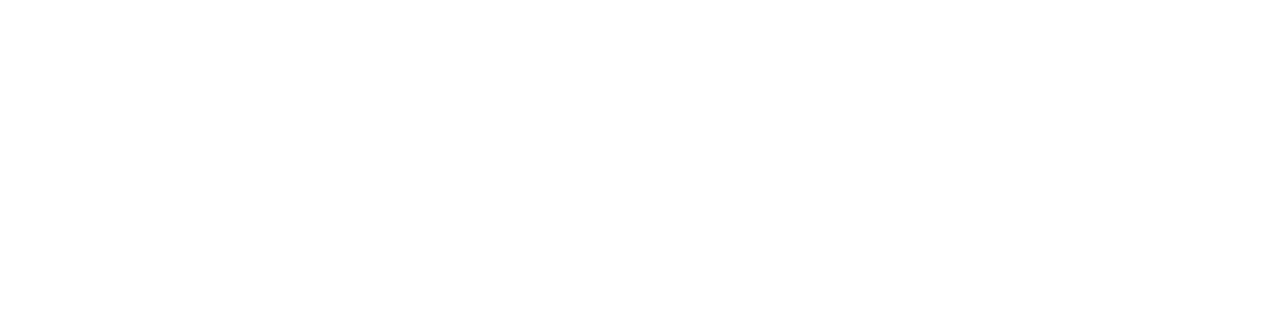
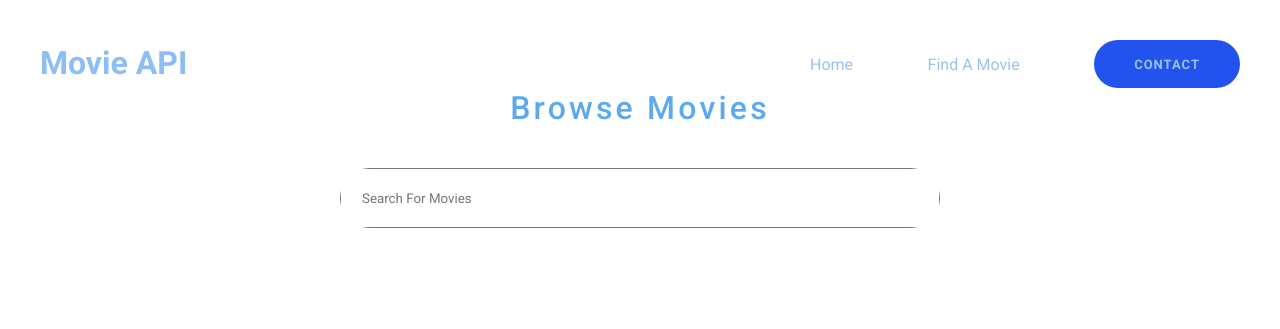
Before and after one commit to griptatanongrata/module5-final-project, a plain HTML site: page index.html in a window 1280 px wide. Drawn offline with Linux system fonts and the light colour scheme.

Commit message:
Module 5 Final Project

```diff
--- a/index.html
+++ b/index.html
@@ -5,6 +5,29 @@
     <meta name="viewport" content="width=device-width, initial-scale=1.0" />
     <title>Module 5 Final Project</title>
     <link rel="stylesheet" href="style.css" />
+    <script
+      src="https://kit.fontawesome.com/1ce2ca0a57.js"
+      crossorigin="anonymous"
+    ></script>
+    <script src="app.js" defer></script>
   </head>
-  <body></body>
+  <body>
+    <div id="app">
+      <div class="navbar">
+        <div class="content-wrapper">
+          <h1 class="logo">Movie API</h1>
+          <div class="links">
+            <a href="#" class="link">Home</a>
+            <a href="#" class="link">Find A Movie</a>
+            <a href="#" class="btn-contact">Contact</a>
+          </div>
+        </div>
+        <h1 class="headline">Browse Movies</h1>
+        <div class="input-wrap">
+          <input type="text" placeholder="Search For Movies" />
+          <div class="search-wrapper"></div>
+        </div>
+      </div>
+    </div>
+  </body>
 </html>
--- a/style.css
+++ b/style.css
@@ -5,3 +5,93 @@
   box-sizing: border-box;
   font-family: "Roboto", sans-serif;
 }
+
+html {
+  scroll-behavior: smooth;
+}
+
+.navbar {
+  flex-direction: column;
+  display: flex;
+  height: 326px;
+  padding: 40px 15px;
+  align-items: center;
+}
+
+.content-wrapper {
+  justify-content: space-between;
+  display: flex;
+  align-items: center;
+  flex-wrap: wrap;
+  margin: 0 auto;
+  width: 100%;
+  max-width: 1200px;
+}
+
+.navbar .logo {
+  color: rgb(139, 189, 247);
+  height: 40px;
+  width: 150px;
+}
+
+.navbar .links {
+  width: 100%;
+  max-width: 430px;
+  align-items: center;
+  justify-content: space-between;
+  display: flex;
+}
+
+.navbar .link {
+  position: relative;
+}
+
+.navbar a {
+  text-decoration: none;
+  color: rgb(151, 194, 240);
+}
+
+.btn-contact {
+  display: flex;
+  max-height: 48px;
+  min-height: 48px;
+  padding: 12px 40px;
+  align-items: center;
+  font-size: 13px;
+  font-weight: 700;
+  letter-spacing: 1px;
+  text-transform: uppercase;
+  transition: all 0.35s ease;
+  border: 2px rgb(35, 87, 255);
+  cursor: pointer;
+  border-radius: 50px;
+  background-color: #2353ee;
+  color: #fff;
+}
+
+.headline {
+  font-weight: 500;
+  text-align: center;
+  letter-spacing: 0.1em;
+  max-width: 1000px;
+  margin-bottom: 40px;
+  color: #5da9f0;
+  line-height: 1.25;
+}
+
+.input-wrap {
+  width: 100%;
+  max-width: 600px;
+  position: relative;
+  border-radius: 50px;
+  overflow: hidden;
+  color: #fff;
+}
+
+input {
+  color: rgba(0, 0, 0, 0.85);
+  width: 100%;
+  max-width: 800px;
+  height: 60px;
+  padding-left: 20px;
+}
```
